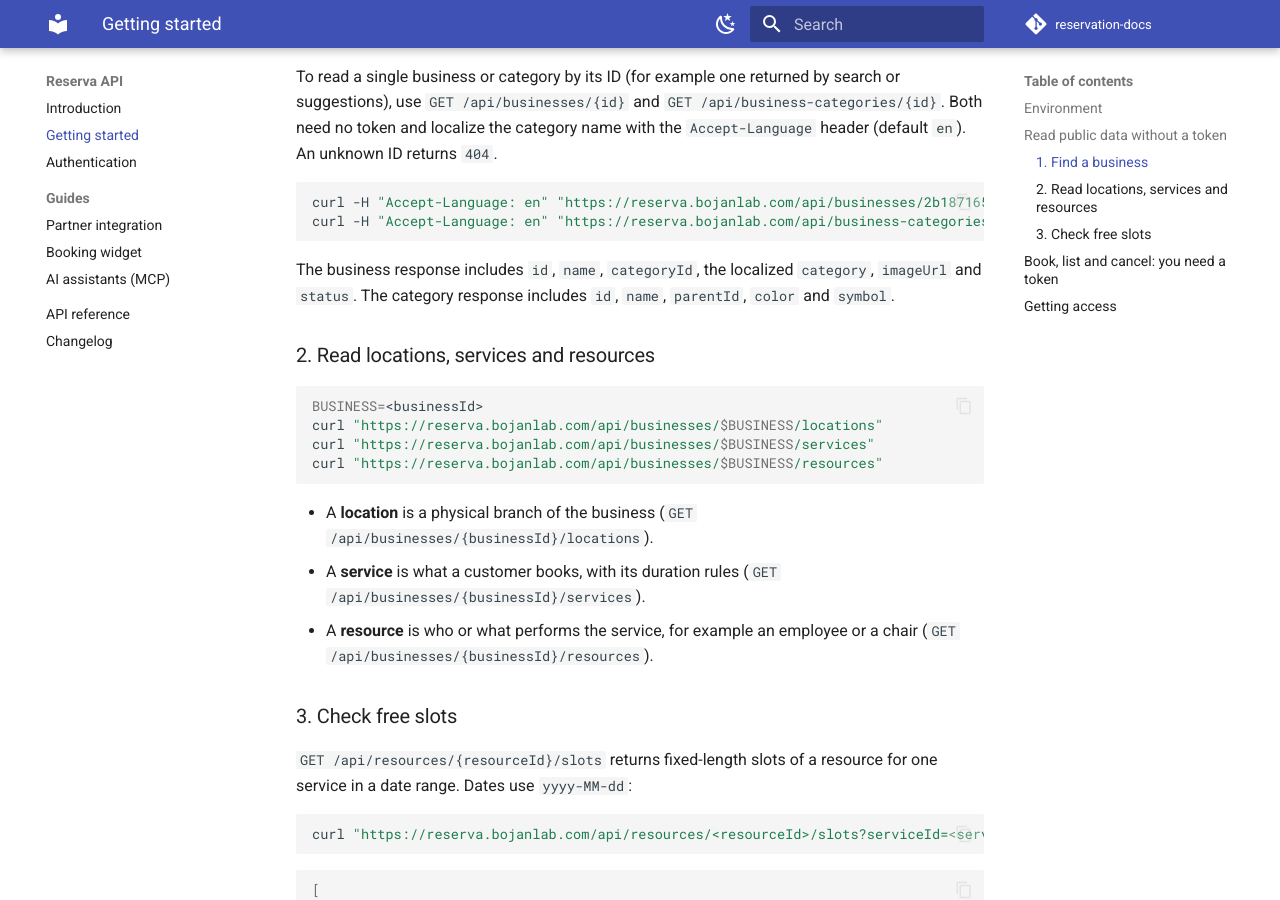
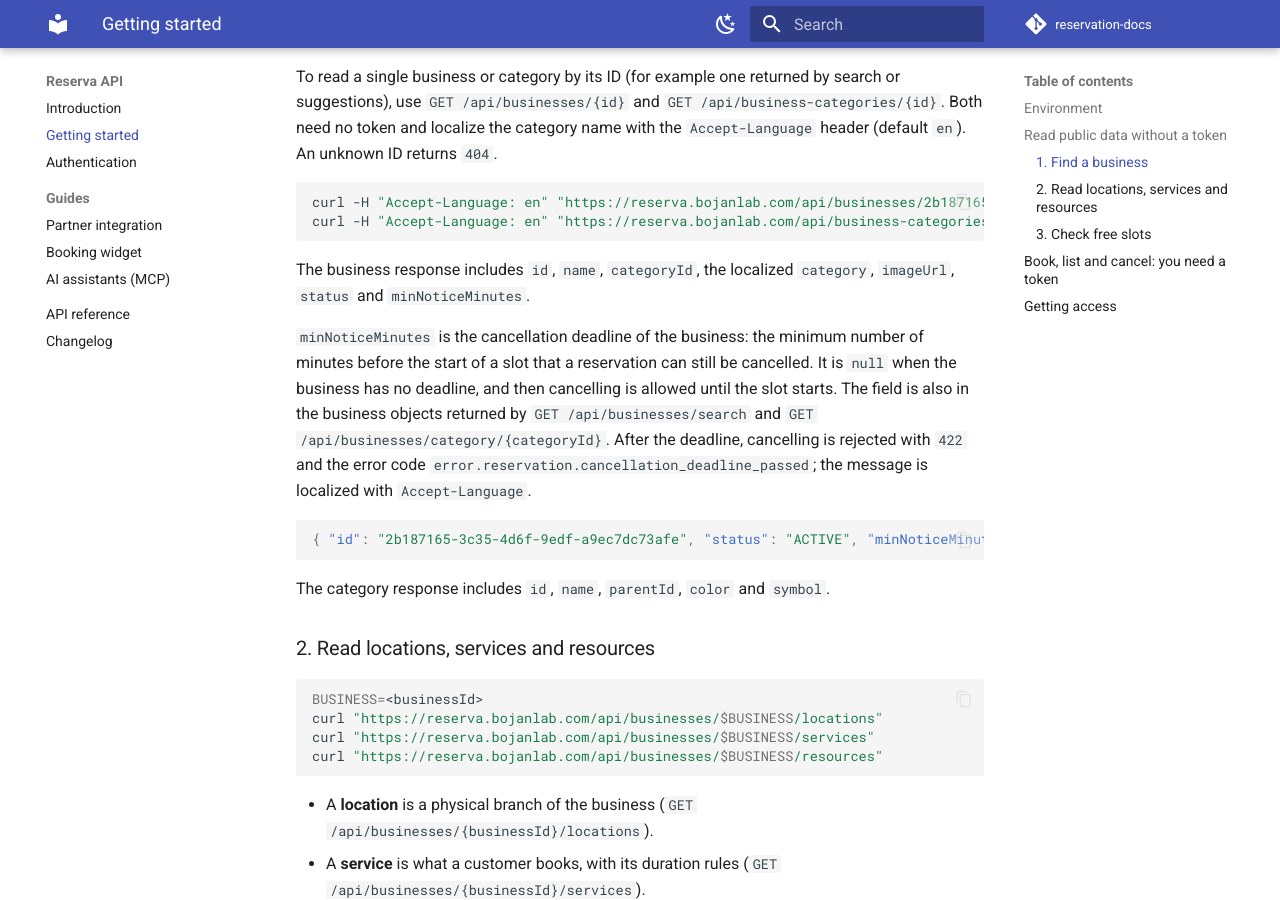
Before and after one commit to bojanb89pa/reservation-docs, an MkDocs documentation site: the page built from docs/getting-started.md, in a window 1280 px wide and 900 px high, scrolled down 1816 px. Built offline with MkDocs 1.6.1 and Material for MkDocs 9.7.7, drawn with Linux system fonts in a browser that asks for light colours; comment, search, counter and statistics services are not loaded.

Commit message:
Docs: Business response now exposes the reservation cancellation deadline (#13) (#14)
The business response now has a nullable `minNoticeMinutes` field, the cancellation deadline in minutes. `null` means no deadline, as before. I documented it for `GET /api/businesses/{id}`, `GET /api/businesses/search` and `GET /api/businesses/category/{categoryId}`. I also documented the 422 error `error.reservation.cancellation_deadline_passed` for cancelling after the deadline. The owner-only deadline endpoints are left out. I edited `docs/getting-started.md`, where the business response fields are described, and added a short JSON example. I added a 0.5.0 entry dated 2026-11-22 to `docs/changelog.md`; it lists no breaking changes. I could not run MkDocs here, so the build is unchecked. I did not run a Serbian-letter or endpoint-prefix scan on the edits. The text I wrote has no Serbian letters, and every endpoint mention carries its `/api` prefix.

Ticket: #12

````diff
--- a/docs/getting-started.md
+++ b/docs/getting-started.md
@@ -81,8 +81,21 @@ curl -H "Accept-Language: en" "https://reserva.bojanlab.com/api/businesses/2b187
 curl -H "Accept-Language: en" "https://reserva.bojanlab.com/api/business-categories/a0000000-0000-0000-0000-000000000001"
 ```
 
-The business response includes `id`, `name`, `categoryId`, the localized `category`, `imageUrl` and
-`status`. The category response includes `id`, `name`, `parentId`, `color` and `symbol`.
+The business response includes `id`, `name`, `categoryId`, the localized `category`, `imageUrl`,
+`status` and `minNoticeMinutes`.
+
+`minNoticeMinutes` is the cancellation deadline of the business: the minimum number of minutes before the
+start of a slot that a reservation can still be cancelled. It is `null` when the business has no deadline,
+and then cancelling is allowed until the slot starts. The field is also in the business objects returned by
+`GET /api/businesses/search` and `GET /api/businesses/category/{categoryId}`. After the deadline, cancelling
+is rejected with `422` and the error code `error.reservation.cancellation_deadline_passed`; the message is
+localized with `Accept-Language`.
+
+```json
+{ "id": "2b187165-3c35-4d6f-9edf-a9ec7dc73afe", "status": "ACTIVE", "minNoticeMinutes": 1440 }
+```
+
+The category response includes `id`, `name`, `parentId`, `color` and `symbol`.
 
 ### 2. Read locations, services and resources
 
````
Also changed, not shown: docs/changelog.md (+12 -0 lines).
